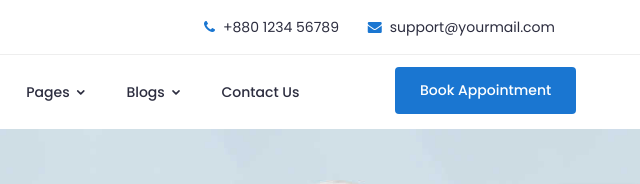
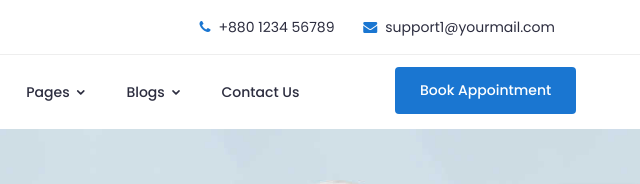
Before and after one commit to annaaaaav/web-medical, a plain HTML site: page index.html in a window 1280 px wide. Shown: the top 184 px of the page, 640-1280 px from the left. Drawn offline with Linux system fonts and the light colour scheme; a script that the page names is missing.

Commit message:
dev branch

```diff
--- a/index.html
+++ b/index.html
@@ -97,7 +97,7 @@
 							<!-- Top Contact -->
 							<ul class="top-contact">
 								<li><i class="fa fa-phone"></i>+880 1234 56789</li>
-								<li><i class="fa fa-envelope"></i><a href="mailto:support@yourmail.com">support@yourmail.com</a></li>
+								<li><i class="fa fa-envelope"></i><a href="mailto:support1@yourmail.com">support1@yourmail.com</a></li>
 							</ul>
 							<!-- End Top Contact -->
 						</div>
```
Also changed, not shown: 1 other file.
